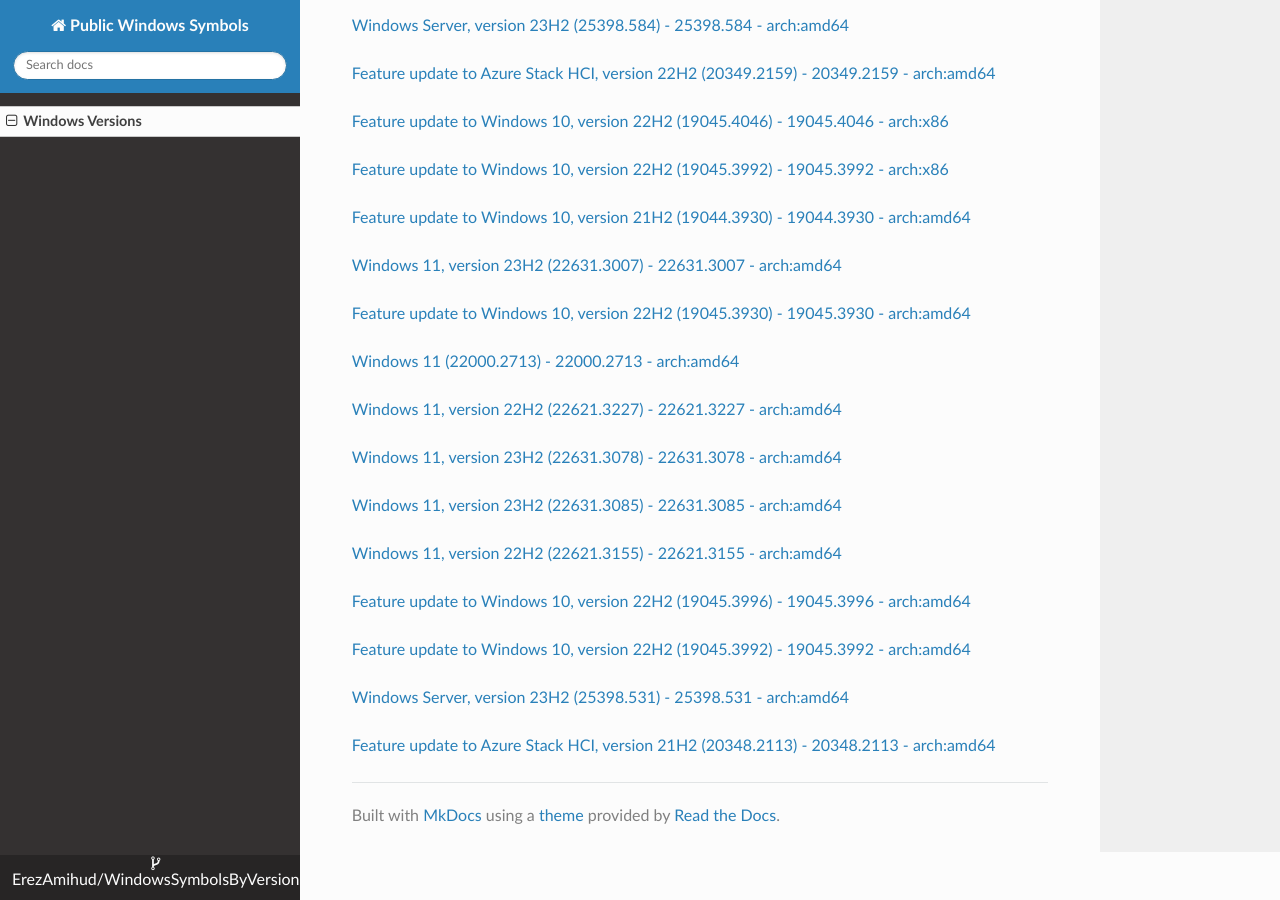
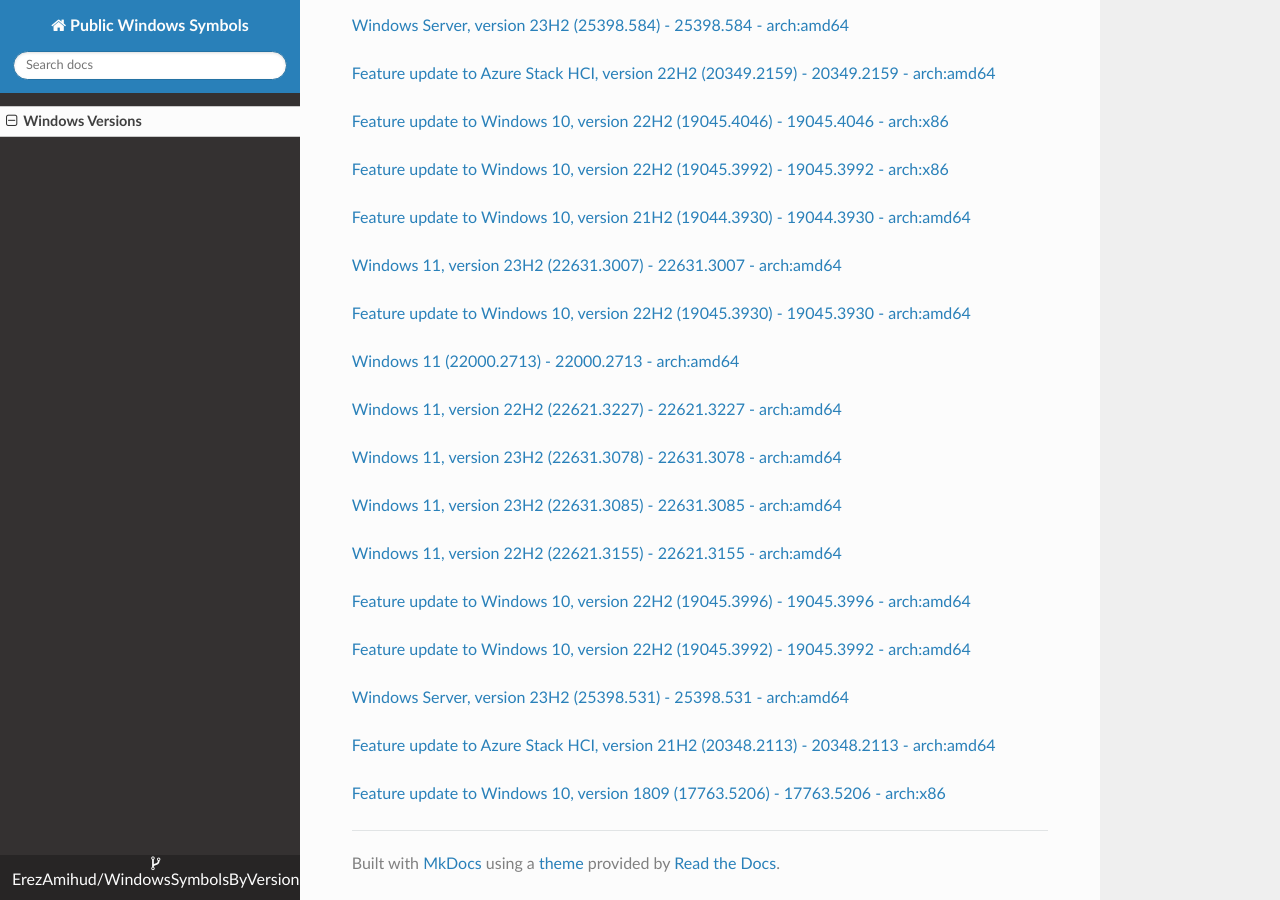
Before and after one commit to ErezAmihud/WindowsSymbolsByVersion, an MkDocs documentation site: the page built from docs/index.md, in a window 1280 px wide and 900 px high, scrolled down 19613 px. Built offline with MkDocs 1.6.1, drawn with Linux system fonts in a browser that asks for light colours; nearby versions of some CDN libraries.

Commit message:
Automated commit, add manifest for 21d92cc5-b0f5-4323-aa48-1e28544aebfb

```diff
--- a/docs/index.md
+++ b/docs/index.md
@@ -1087,3 +1087,6 @@
 
 
 [Feature update to Azure Stack HCI, version 21H2 (20348.2113) - 20348.2113 - arch:amd64](https://github.com/ErezAmihud/WindowsSymbolsByVersion/blob/main/manifests/208c39d2-fa5e-4fdf-94db-58f070d3cd07.manifest)
+
+
+[Feature update to Windows 10, version 1809 (17763.5206) - 17763.5206 - arch:x86](https://github.com/ErezAmihud/WindowsSymbolsByVersion/blob/main/manifests/21d92cc5-b0f5-4323-aa48-1e28544aebfb.manifest)
```
Also changed, not shown: process_builds.json (+1 -1 lines), 1 other file.
